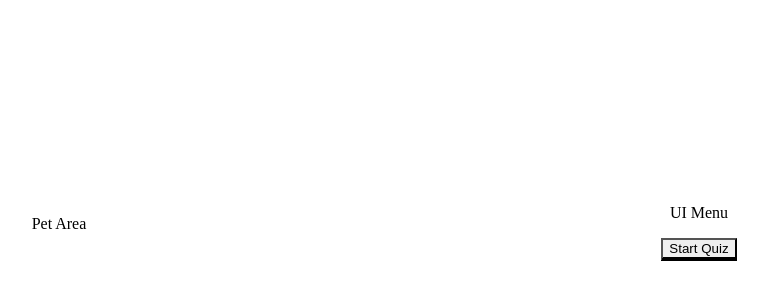
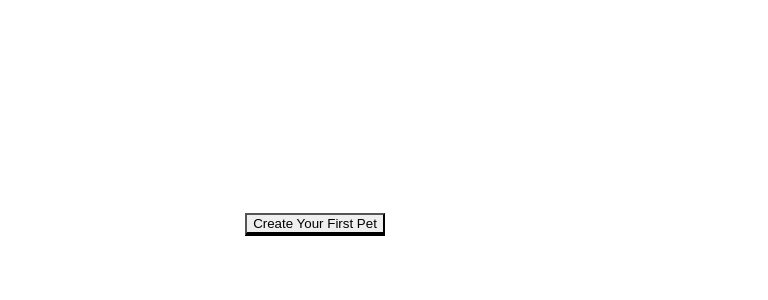
Before and after one commit to Manggo-bit/GayoungProject, a React (Vite) app in the folder DragonsDilemma/: page / in a window 1280 px wide. Shown: the part 184-484 px from the top of the page, without its empty margins (333-1101 px from the left). Built offline with nearby package versions, Linux system fonts and the light colour scheme.

Commit message:
feat(data):Integrate useQuizLimit and IndexedDB CRUD into MainLayout for initial pet display (AI-assisted)

```diff
--- a/DragonsDilemma/src/components/MainLayout.jsx
+++ b/DragonsDilemma/src/components/MainLayout.jsx
@@ -1,7 +1,72 @@
-import React from 'react';
+import React, { useState, useEffect, useCallback } from 'react';
 import RpgButton from './RpgButton';
+import { initDB, getPet, savePet } from '../data/db';
+import { useQuizLimit } from '../hooks/useQuizLimit';
+
+const PET_ID = 1;
+const MAX_QUIZ_ATTEMPTS = 5;
 
 const MainLayout = () => {
+  const [pet, setPet] = useState(null);
+  const [isLoading, setIsLoading] = useState(true);
+
+  // useQuizLimit hook is now conditional
+  const {
+    isLoading: isQuizLimitLoading,
+    hasRemainingAttempts,
+    quizCountToday
+  } = useQuizLimit(pet ? PET_ID : null);
+
+  const loadGameData = useCallback(async () => {
+    try {
+      await initDB();
+      const existingPet = await getPet(PET_ID);
+      if (existingPet) {
+        setPet(existingPet);
+      }
+    } catch (error) {
+      console.error("Failed to load game data:", error);
+    } finally {
+      setIsLoading(false);
+    }
+  }, []);
+
+  useEffect(() => {
+    loadGameData();
+  }, [loadGameData]);
+
+  const createNewPet = async () => {
+    const newPet = {
+      pet_id: PET_ID,
+      type: 'dragon',
+      phase: 1,
+      stats: { wisdom: 10, aggression: 10 },
+      quiz_count_total: 0,
+      quiz_count_today: 0,
+      last_quiz_date: new Date().toISOString().slice(0, 10),
+    };
+    try {
+      await savePet(newPet);
+      setPet(newPet);
+    } catch (error) {
+      console.error("Failed to create new pet:", error);
+    }
+  };
+
+  if (isLoading) {
+    return <div className="flex w-screen h-screen bg-gray-900 text-white items-center justify-center"><p className="text-3xl">Loading Game...</p></div>;
+  }
+
+  if (!pet) {
+    return (
+      <div className="flex w-screen h-screen bg-gray-800 text-white items-center justify-center">
+        <RpgButton onClick={createNewPet}>
+          Create Your First Pet
+        </RpgButton>
+      </div>
+    );
+  }
+
   return (
     <div className="flex w-screen h-screen bg-gray-800 text-white">
       {/* Pet Area (60%) */}
@@ -10,11 +75,27 @@ const MainLayout = () => {
       </div>
 
       {/* UI Menu Area (40%) */}
-      <div className="w-[40%] h-full bg-gray-600 flex flex-col items-center justify-center space-y-4">
-        <p className="text-2xl mb-4">UI Menu</p>
-        <RpgButton onClick={() => alert('Button Clicked!')}>
-          Start Quiz
-        </RpgButton>
+      <div className="w-[40%] h-full bg-gray-600 flex flex-col items-center justify-center p-8">
+        <div className="text-center space-y-4">
+          <h2 className="text-3xl font-bold mb-4">Pet Stats</h2>
+          <div className="text-xl">
+            <p>Wisdom: {pet.stats.wisdom}</p>
+            <p>Aggression: {pet.stats.aggression}</p>
+          </div>
+          <div className="mt-6 text-xl">
+            <h3 className="text-2xl font-bold mb-2">Dilemma Quiz</h3>
+            {isQuizLimitLoading ? (
+              <p>Loading quiz attempts...</p>
+            ) : (
+              <p>Today's Attempts: {quizCountToday} / {MAX_QUIZ_ATTEMPTS}</p>
+            )}
+          </div>
+          <div className="mt-6">
+            <RpgButton onClick={() => alert('Button Clicked!')} disabled={!hasRemainingAttempts}>
+              {hasRemainingAttempts ? 'Start Quiz' : 'No Attempts Left'}
+            </RpgButton>
+          </div>
+        </div>
       </div>
     </div>
   );
```
